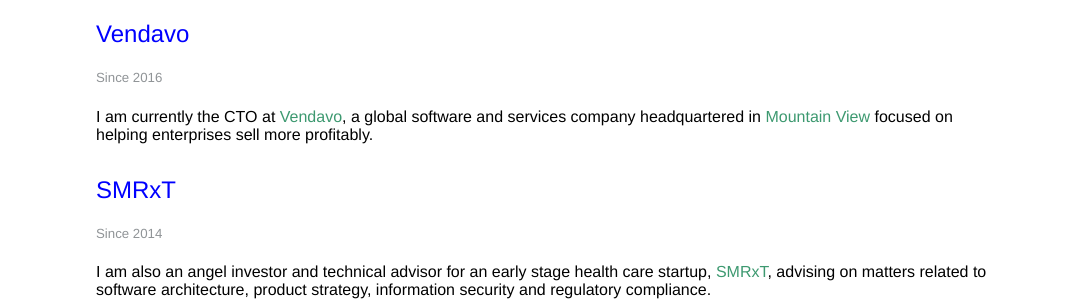
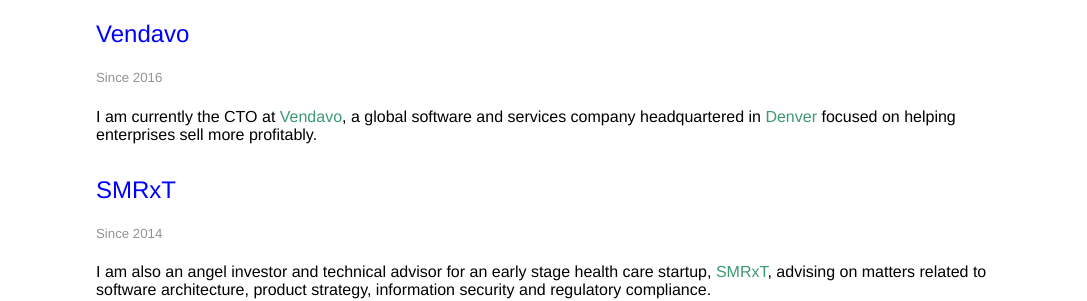
Before and after one commit to davidledwards/davidledwards.github.io, a Jekyll site: the page built from about/index.md, in a window 1280 px wide and 900 px high. Shown: the part 227-528 px from the top of the window, without its empty margins (96-1183 px from the left). Built offline with Jekyll 4.4.1, drawn with Linux system fonts in a browser that asks for light colours.

Commit message:
change location of HQ

```diff
--- a/about/index.md
+++ b/about/index.md
@@ -9,7 +9,7 @@
 
 ##### Since 2016
 I am currently the CTO at [Vendavo](http://www.vendavo.com), a global software and services company headquartered in
-[Mountain View](https://goo.gl/maps/x7dmec9eQur) focused on helping enterprises sell more profitably.
+[Denver](https://goo.gl/maps/YhCJhNTBw1S2) focused on helping enterprises sell more profitably.
 
 #### SMRxT
 
```
